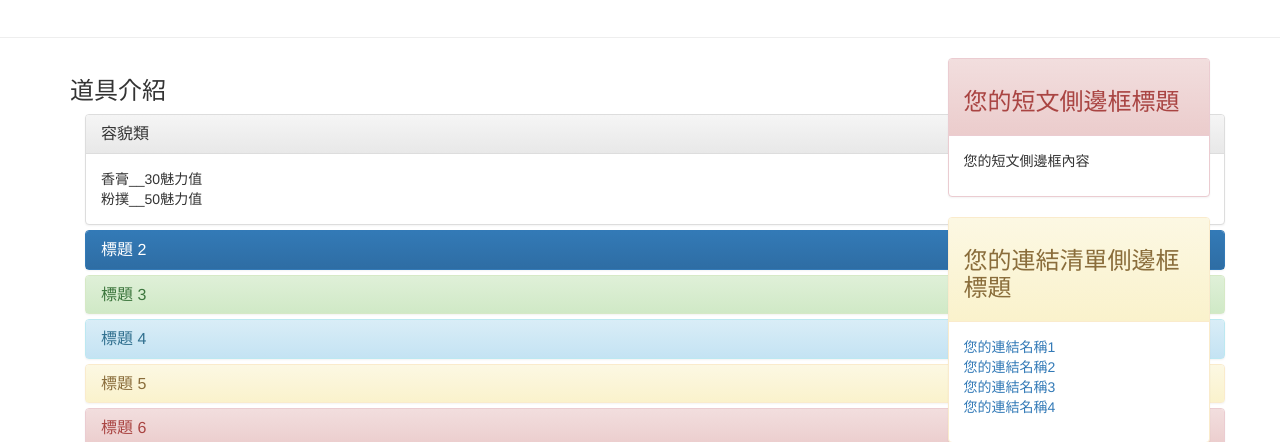
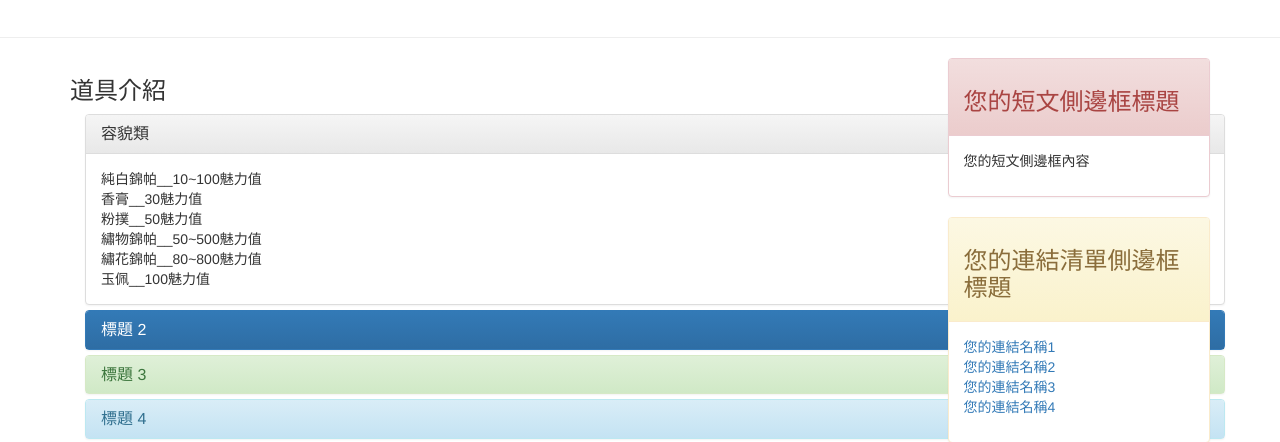
Before and after one commit to Kiki00552211/kiki00552211.github.io, a plain HTML site: page index.htm in a window 1280 px wide. Shown: the part 358-800 px from the top of the page. Drawn offline with nearby package versions, Linux system fonts and the light colour scheme.

Commit message:
Update index.htm

```diff
--- a/index.htm
+++ b/index.htm
@@ -107,7 +107,7 @@
             </h4>
           </div>
           <div id="collapse1" class="panel-collapse collapse in">
-            <div class="panel-body">香膏__30魅力值<br>粉撲__50魅力值</div>
+            <div class="panel-body">純白錦帕__10~100魅力值<br>香膏__30魅力值<br>粉撲__50魅力值<br>繡物錦帕__50~500魅力值<br>繡花錦帕__80~800魅力值<br>玉佩__100魅力值</div>
           </div>
         </div>
         <div class="panel panel-primary">
```
